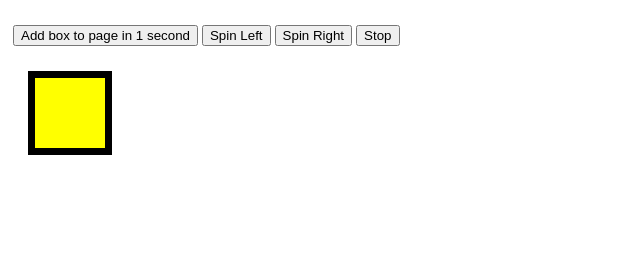
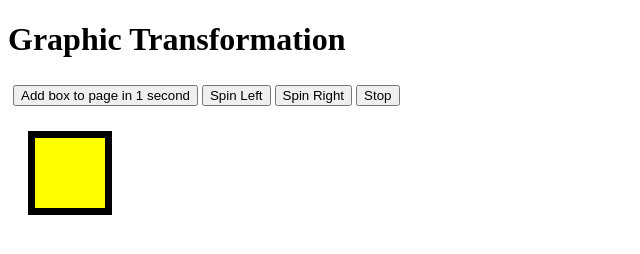
Before and after one commit to hafsaaamir07/rotating_graphics, a plain HTML site: page index.html in a window 1280 px wide. Shown: the whole page, without its empty margins (0-640 px from the left). Drawn offline with Linux system fonts and the light colour scheme.

Commit message:
Update index.html

```diff
--- a/index.html
+++ b/index.html
@@ -24,7 +24,7 @@
 	</style>
 </head>
 <body>
-	<h1Graphic Transformation</h1>
+	<h1>Graphic Transformation</h1>
 	<div id = "allButtons">
 		<button id ="random_boxes">Add box to page in 1 second</button>
 		<button id ="left">Spin Left</button>
```
